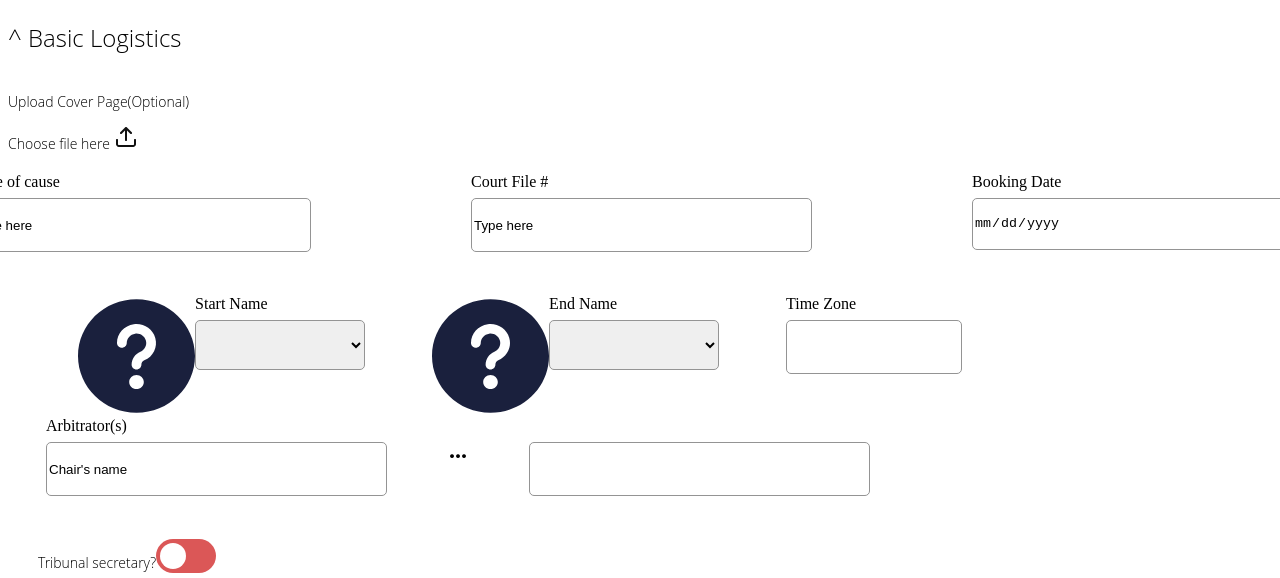
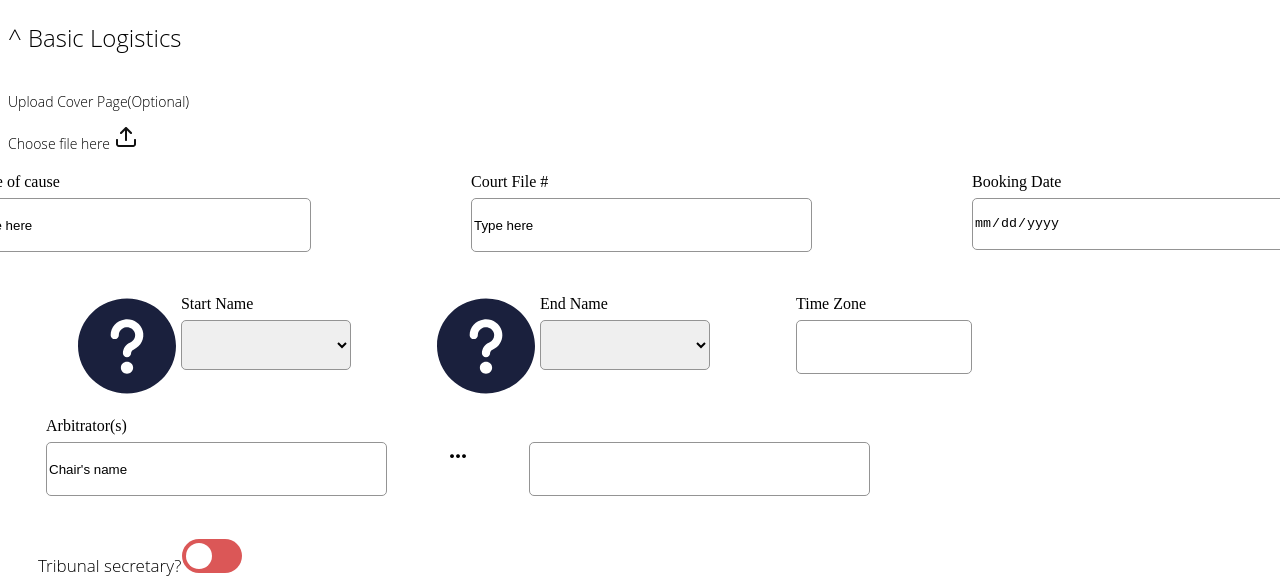
Before and after one commit to varunkasyap/assignment, a plain HTML site: page page3.html in a window 1280 px wide. Shown: the part 223-801 px from the top of the page. Drawn offline with Linux system fonts and the light colour scheme.

Commit message:
Update page3.html

```diff
--- a/page3.html
+++ b/page3.html
@@ -100,7 +100,7 @@
         <div style="justify-content: left; margin-left: 70px;" class="input-horizantal">
 
             <div style="display: flex;">
-                <img src="./images/icn_inner.svg" alt="question">
+                <img style="margin-bottom: 20px; margin-right: 5px;" src="./images/icn_inner.svg" alt="question">
             <div class="vertical">
                 <label for="firm-name input-box-caption">Start Name</label>
                 <select style="width: 170px;" class="input-box" name="firm-name" id="firm-name">
@@ -111,7 +111,7 @@
                 </select>
             </div></div>
             <div style="display: flex;">
-                <img src="./images/icn_inner.svg" alt="question">
+                <img style="margin-bottom: 20px; margin-right: 5px;" src="./images/icn_inner.svg" alt="question">
             <div class="vertical">
                 <label for="firm-name input-box-caption">End Name</label>
                 <select style="width: 170px;" class="input-box" name="firm-name" id="firm-name">
@@ -149,7 +149,7 @@
 
 
         <div style="display: flex; margin-left: 30px;">
-            <p class="input-para-heading">Tribunal secretary? </p>
+            <p class="input-para-heading" style="font-size: 17px;">Tribunal secretary? </p>
             <label class="switch">
                 <input type="checkbox">
                 <span class="slider round"></span>
```
